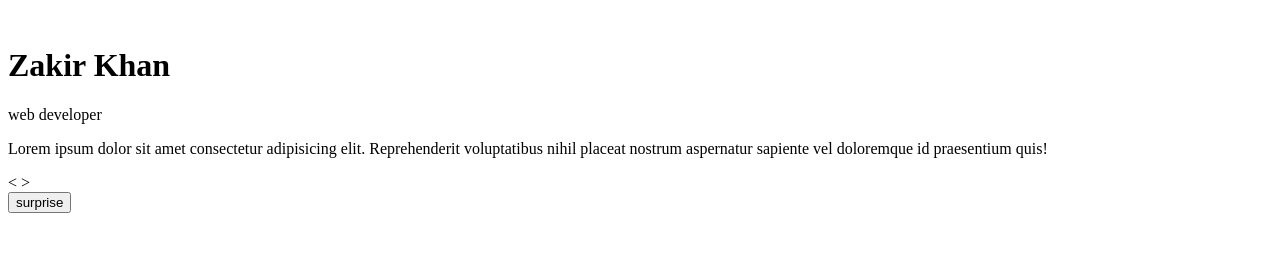
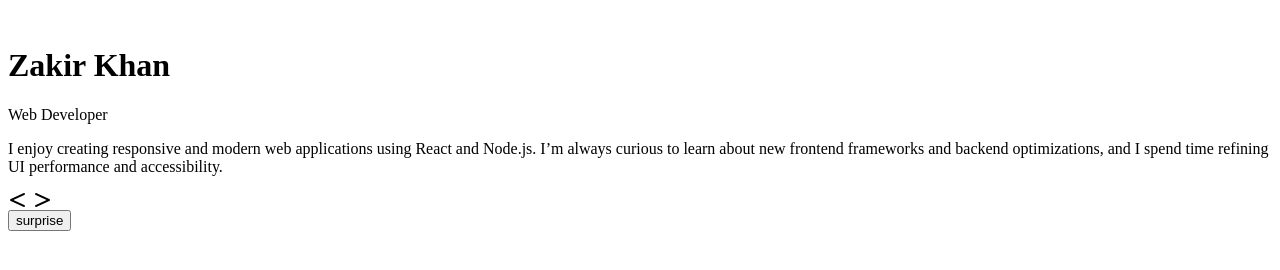
Before and after one commit to zakirullah004/User-Reviews, a plain HTML site: page index.html in a window 1280 px wide. Drawn offline with Linux system fonts and the light colour scheme.

Commit message:
first user added with js

```diff
--- a/app.js
+++ b/app.js
@@ -60,3 +60,41 @@ let users = [
     uImage: "https://i.pravatar.cc/150?img=10"
   }
 ];
+
+
+
+let div = document.querySelector("#mainCard")
+
+// showing first user
+
+let currIndex = 0;
+// console.log(users);
+
+function showUser(){
+    let cUser = users[currIndex]
+    console.log(cUser.uName); // cuurent user with index
+
+    div.innerHTML = `
+      <img src="" alt="">
+
+        <div id="info">
+            <h1>${cUser.uName}</h1>
+            <p>${cUser.uRole}</p>
+        </div>
+
+        <div id="comment">
+            <p>${cUser.ucomment}</p>
+        </div>
+
+        <div id="btns">
+            <i onclick="goBack()" class="fa-solid fa-less-than"></i>
+            <i onclick="goNext()" class="fa-solid fa-greater-than"></i>
+        </div>
+
+        <div id="surprise">
+            <button>surprise</button>
+        </div>
+    `;
+}
+
+showUser()
--- a/index.html
+++ b/index.html
@@ -4,29 +4,13 @@
     <meta charset="UTF-8">
     <meta name="viewport" content="width=device-width, initial-scale=1.0">
     <title>User Reviews</title>
+    <link rel="stylesheet" href="https://cdnjs.cloudflare.com/ajax/libs/font-awesome/7.0.1/css/all.min.css" integrity="sha512-2SwdPD6INVrV/lHTZbO2nodKhrnDdJK9/kg2XD1r9uGqPo1cUbujc+IYdlYdEErWNu69gVcYgdxlmVmzTWnetw==" crossorigin="anonymous" referrerpolicy="no-referrer" />
+    <link rel="stylesheet" href="style.css">
 </head>
 <body>
 
     <div id="mainCard">
-        <img src="" alt="">
 
-        <div id="info">
-            <h1>Zakir Khan</h1>
-            <p>web developer</p>
-        </div>
-
-        <div id="comment">
-            <p>Lorem ipsum dolor sit amet consectetur adipisicing elit. Reprehenderit voluptatibus nihil placeat nostrum aspernatur sapiente vel doloremque id praesentium quis!</p>
-        </div>
-
-        <div id="btns">
-            <span href="">&lt;</span>
-            <span href="">&gt;</span>
-        </div>
-
-        <div id="surprise">
-            <button>surprise</button>
-        </div>
     </div>
 
     <script src="app.js"></script>
```
